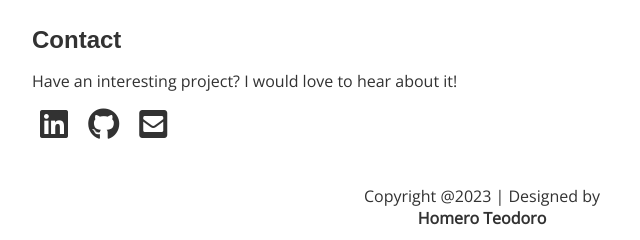
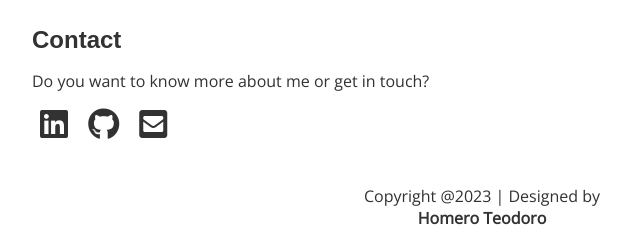
Before and after one commit to homeroteodoro/personal-portfolio-website, a plain HTML site: page index.html in a window 1280 px wide. Shown: the part 1670-1910 px from the top of the page, 158-798 px from the left. Drawn offline with nearby package versions, Linux system fonts and the light colour scheme; a web font is replaced by a local one.

Commit message:
Changed contact text.

```diff
--- a/index.html
+++ b/index.html
@@ -109,7 +109,7 @@
 
         <section id="contact">
             <h2>Contact</h2>
-            <p>Have an interesting project? I would love to hear about it!</p>
+            <p>Do you want to know more about me or get in touch?</p>
             <div>
               <a href="https://www.linkedin.com/in/homero-dutra-teodoro/" target="_blank"><i class="fab fa-linkedin icon"></i></a>
               <a href="https://github.com/homeroteodoro" target="_blank"><i class="fab fa-github icon"></i></a>
```
